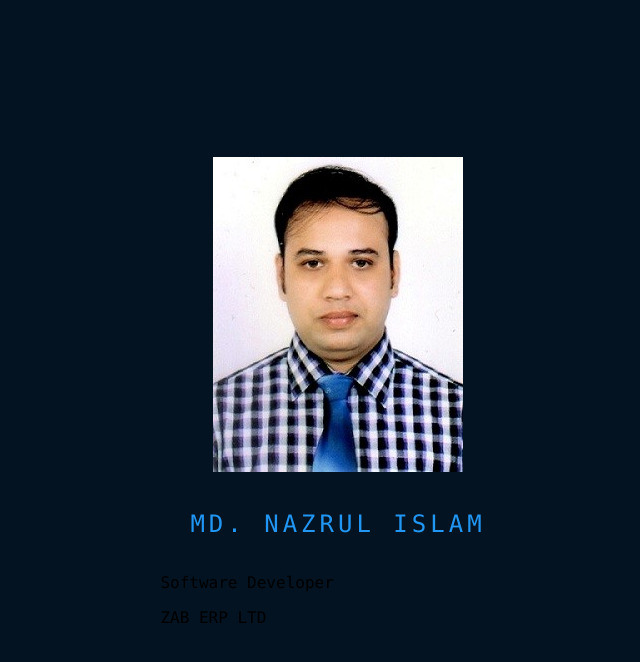
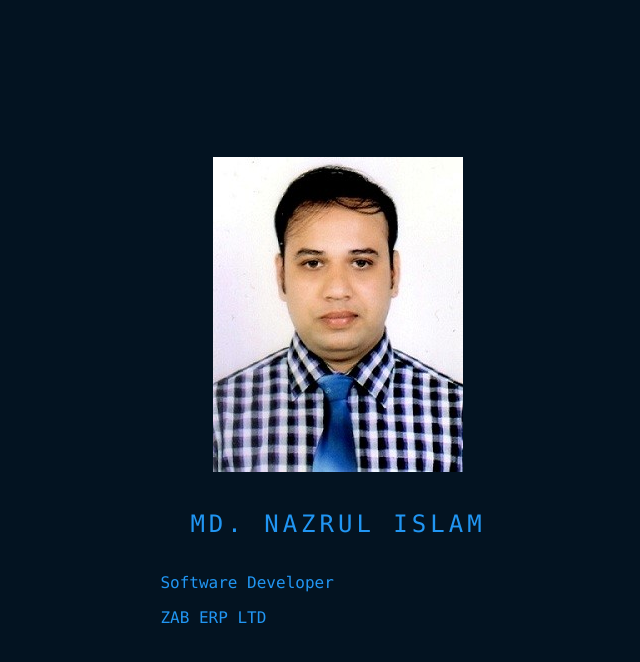
Before and after one commit to i-nazrul/i-nazrul.github.io, a plain HTML site: page index.html in a window 1280 px wide. Shown: the whole page, without its empty margins (302-942 px from the left). Drawn offline with Linux system fonts and the light colour scheme.

Commit message:
Update style.css

```diff
--- a/style.css
+++ b/style.css
@@ -9,6 +9,7 @@ body
 	min-height: 100vh;
 	background: #031321;
 	font-family: consolas;
+	color: #2196f3;
 }
 a
 {
```
